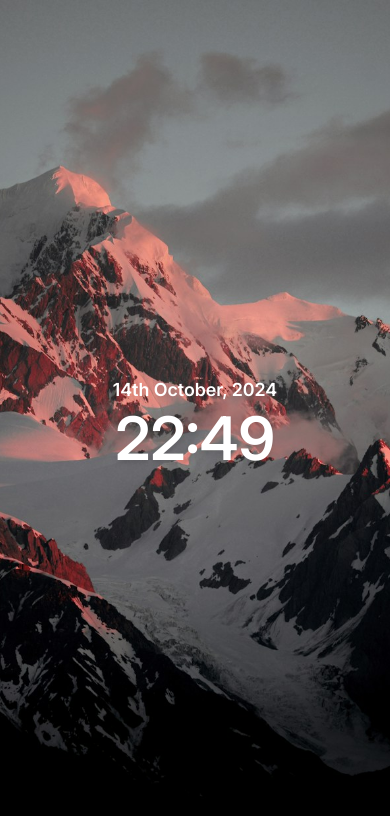
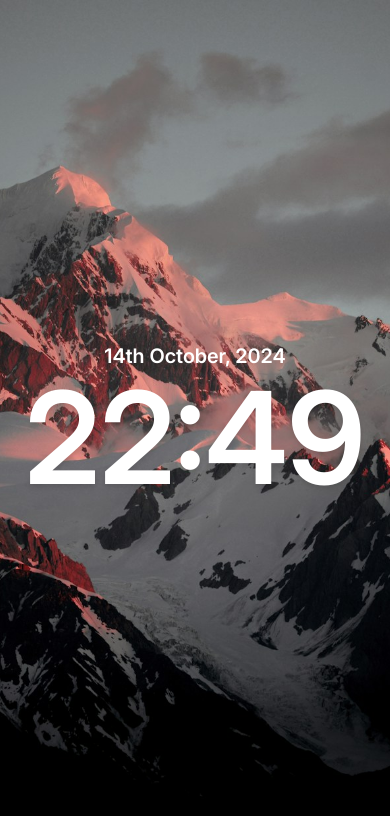
Before and after one commit to sergiocast97/new-tab-extension, a React (Vite) app: page / in a window 390 px wide. Shown: the top 816 px of the page. Built offline with nearby package versions, Linux system fonts and the light colour scheme.

Commit message:
Updated styles

```diff
--- a/src/components/calendar.tsx
+++ b/src/components/calendar.tsx
@@ -20,7 +20,7 @@ export default function Calendar({ date }: { date: Date }) {
 
   return (
     <>
-      <p className="text-lg font-semibold text-theme-white md:text-xl drop-shadow-md">
+      <p className="text-xl font-semibold text-theme-white drop-shadow-md">
         <span>{getOrdinal(date.getDate())} </span>
         <span>{getMonthName(date)}, </span>
         <span>{date.getFullYear()}</span>
--- a/src/components/clock.tsx
+++ b/src/components/clock.tsx
@@ -7,7 +7,7 @@ export default function Clock({ date }: { date: Date }) {
 
   return (
     <>
-      <p className="font-semibold text-6xl/none text-theme-white md:text-8xl/none lg:text-9xl/none drop-shadow-md ">
+      <p className="font-semibold text-theme-white text-9xl/none drop-shadow-md ">
         <span>{toTwoDigits(date.getHours())}</span>
         <span className="animate-separator">:</span>
         <span>{toTwoDigits(date.getMinutes())}</span>
--- a/tailwind.config.js
+++ b/tailwind.config.js
@@ -9,11 +9,11 @@ export default {
     extend: {
       colors: {
         theme: {
-          darkest: '#18181B', // Background
-          dark: '#27272A', // Foregorund
-          medium: '#52525B', // Border Weak
-          light: '#A1A1AA', // Border Strong
-          lightest: '#D4D4D8', // Text Copy
+          darkest: '#1A1D33', // Background
+          dark: '#2E324D', // Foregorund
+          medium: '#474B66', // Border Weak
+          light: '#9FA3BF', // Border Strong
+          lightest: '#CACEE5', // Text Copy
           white: '#FFFFFF', // Text Heading
         },
       },
```
